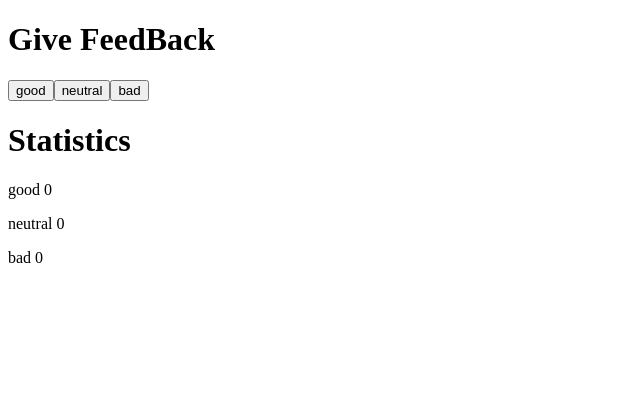
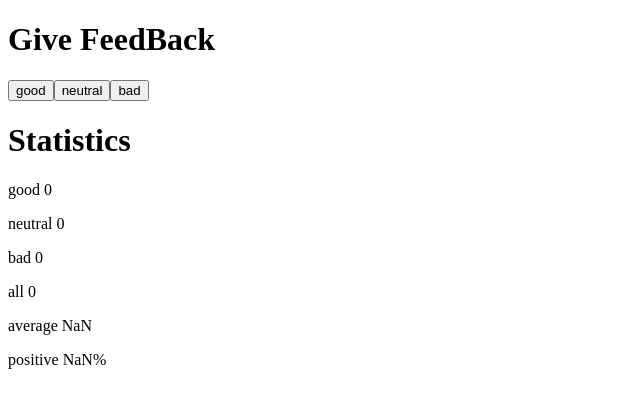
Before and after one commit to DarioMelia/FullStackOpen-Exercises, a React (Create React App) app in the folder part1/unicafe/: page / in a window 1280 px wide. Shown: the top 408 px of the page, without its empty margins (0-640 px from the left). Built offline with nearby package versions, Linux system fonts and the light colour scheme.

Commit message:
unicafe step2 solved

```diff
--- a/part1/unicafe/src/App.js
+++ b/part1/unicafe/src/App.js
@@ -4,6 +4,14 @@ const App = ()=>{
   const[good, setGood] = useState(0);
   const[neutral, setNeutral] = useState(0);
   const[bad, setBad] = useState(0);
+
+  let allFeedBack = good + neutral + bad;
+  let average = getAverage();
+  let positive = getPositivePer();
+
+
+  function getAverage(){return (good + (bad * -1))/allFeedBack};
+  function getPositivePer(){return (good / allFeedBack) * 100};
 
   const handleClick = (reviewType) =>{
     switch(reviewType){
@@ -24,6 +32,9 @@ const App = ()=>{
     <p>good {good}</p>
     <p>neutral {neutral}</p>
     <p>bad {bad}</p>
+    <p>all {allFeedBack}</p>
+    <p>average {average}</p>
+    <p>positive {positive}%</p>
     </>
   )
 }
```
